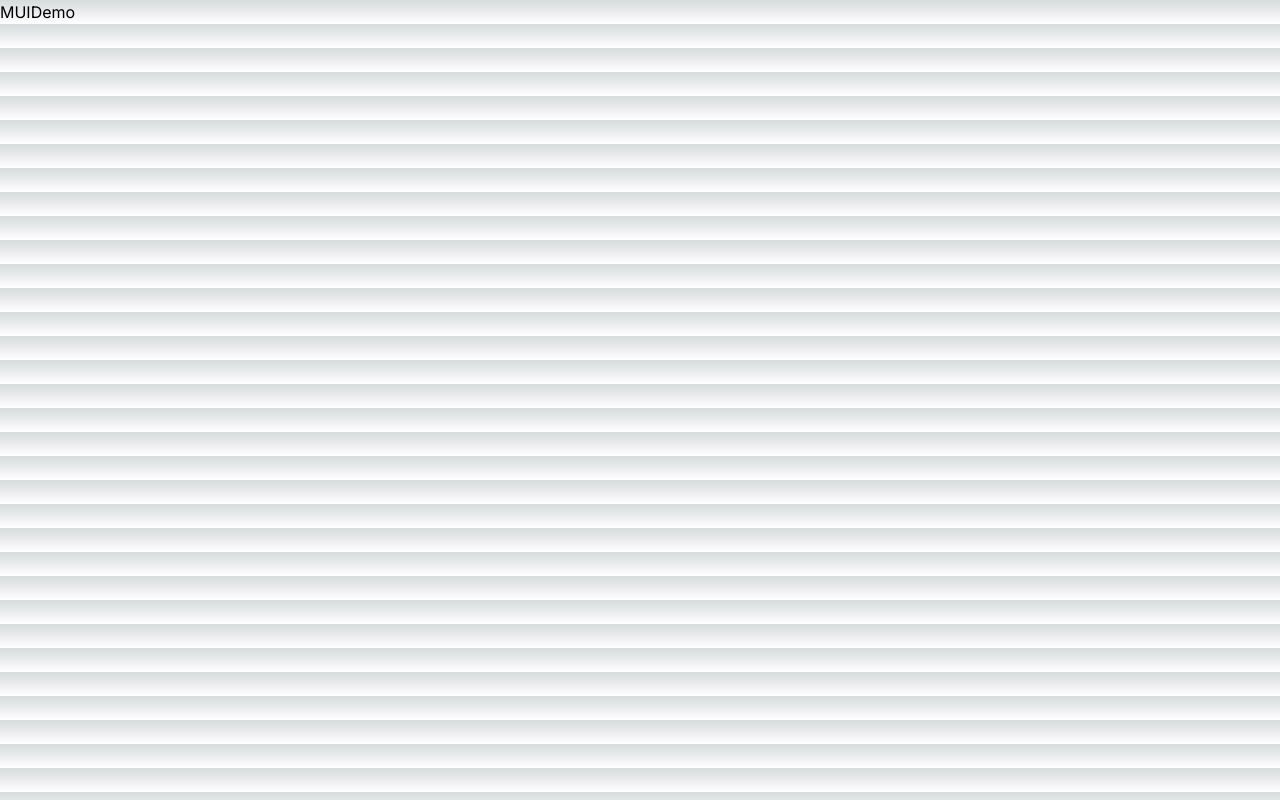
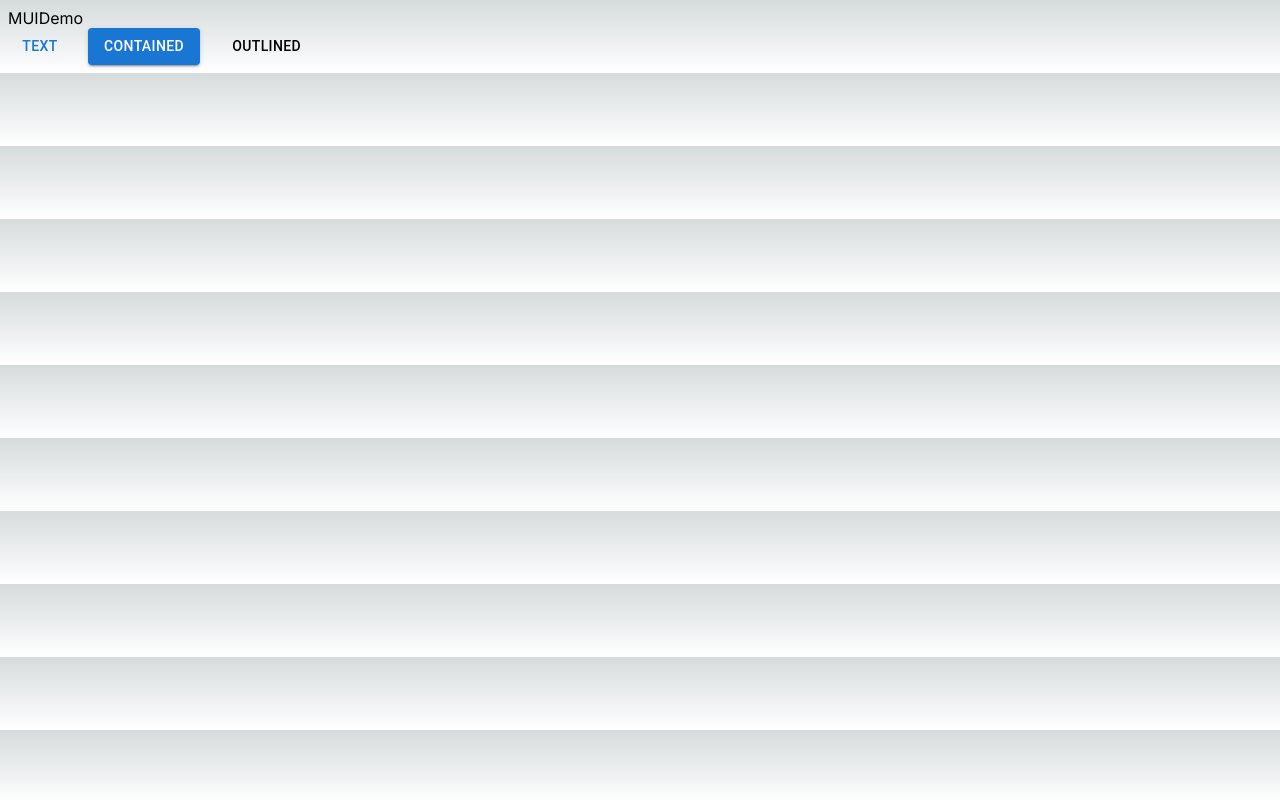
Before and after one commit to iiimomoniii/Workshop_NextJS, a Next.js app: page /mui in a window 1280 px wide. Built offline with nearby package versions, Linux system fonts and the light colour scheme.

Commit message:
fix config between tailwind and MUI

```diff
--- a/src/app/mui/page.tsx
+++ b/src/app/mui/page.tsx
@@ -8,7 +8,9 @@ export default function MUIDemo({}: Props) {
   return (
     <div>MUIDemo
         <Stack spacing={2} direction="row">
-
+            <Button variant="text">Text</Button>
+            <Button variant="contained">Contained</Button>
+            <Button variant="outline">Outlined</Button>
         </Stack>
     </div>
   )
--- a/tailwind.config.ts
+++ b/tailwind.config.ts
@@ -16,5 +16,8 @@ const config: Config = {
     },
   },
   plugins: [],
+  corePlugins: {
+    preflight: false,
+  },
 };
 export default config;
```
